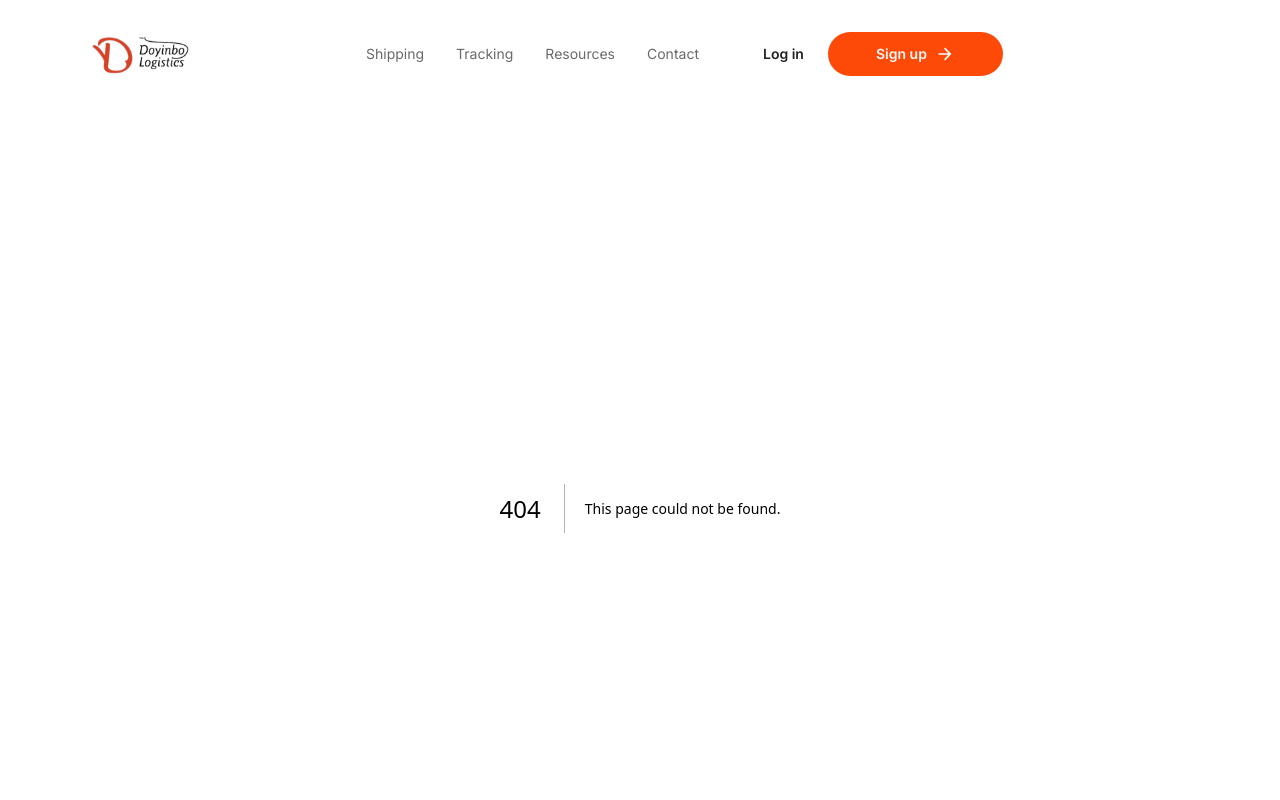
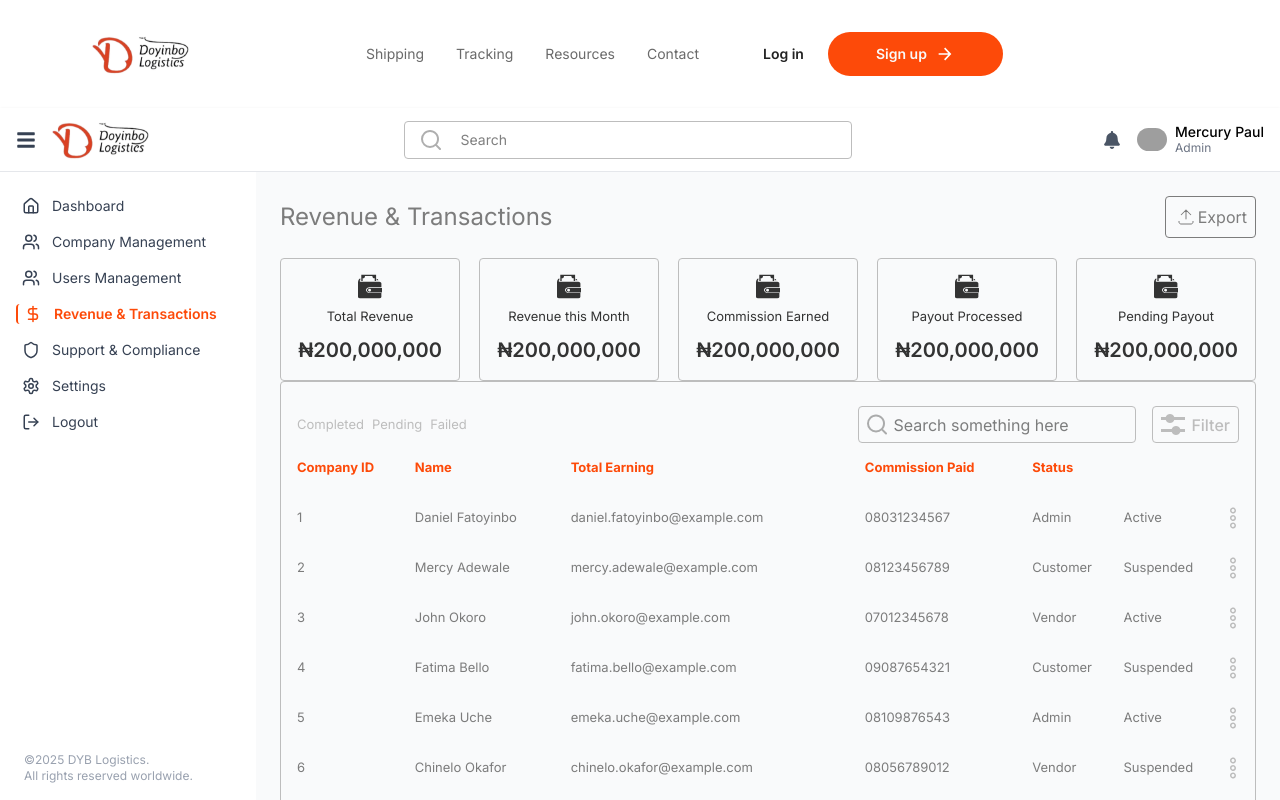
Before and after one commit to Johnterrie/DYBLogistics, a Next.js app: page /super-admin/revenue-transactions in a window 1280 px wide. Before the commit this address had no page. Shown: the top 800 px of the page. Built offline with nearby package versions, Linux system fonts and the light colour scheme; grey boxes are pictures that could not be loaded.

Commit message:
feat: create revenue and transaction page

```diff
--- a/src/app/components/super-admin/SideBar.tsx
+++ b/src/app/components/super-admin/SideBar.tsx
@@ -55,7 +55,7 @@ const Sidebar: React.FC = () => {
   const pathname = usePathname();
 
   return (
-    <div className="flex flex-col justify-between items-start w-64 bg-white h-screen border-r px-4 py-6">
+    <div className="flex flex-col justify-between items-start w-64 bg-white h-screen border-r-[#BDBDBD] border-b-[#BDBDBD] border-t-[#BDBDBD] px-4 py-6">
       <div className="mb-10">
         <ul className="space-y-4">
           {navItems.map((item, idx) => {
--- /dev/null
+++ b/src/app/components/super-admin/revenue/Revenue.tsx
@@ -0,0 +1,149 @@
+"use client";
+
+import Image from "next/image";
+import React, { useState } from "react";
+
+import exportButton from "../../../../../public/icons/export-grey.svg";
+import searchIcon from "../../../../../public/icons/search-icon.svg";
+import filterIcon from "../../../../../public/icons/filter-icon.svg";
+import { userTableData } from "../user-management/userData";
+
+import StatCard from "./StatCard";
+import Table, { TableItem } from "../../table/Table";
+
+const stats = [
+  { revenueTitle: "Total Revenue", revenueValue: "₦200,000,000" },
+  { revenueTitle: "Revenue this Month", revenueValue: "₦200,000,000" },
+  { revenueTitle: "Commission Earned", revenueValue: "₦200,000,000" },
+  { revenueTitle: "Payout Processed", revenueValue: "₦200,000,000" },
+  { revenueTitle: "Pending Payout", revenueValue: "₦200,000,000" },
+];
+
+const header = [
+  "Company ID",
+  "Name",
+  "Total Earning",
+  "Commission Paid",
+  "Status",
+];
+
+const RevenueStatus = ["Completed", "Pending", "Failed"];
+
+const renderRow = (item: TableItem) => (
+  <>
+    <td>{item.id}</td>
+    <td>{item.name}</td>
+    <td>{item.email}</td>
+    <td>{item.phone}</td>
+    <td>{item.userType}</td>
+    <td>
+      <span className={`status ${item.status.toLowerCase()}`}>
+        {item.status}
+      </span>
+    </td>
+  </>
+);
+
+const Revenue = () => {
+  const [filterStatus, setFilterStatus] = useState("All");
+  const [searchQuery, setSearchQuery] = useState("");
+
+  const filteredData = userTableData.filter((user) => {
+    const matchesStatus =
+      filterStatus === "All" || user.status === filterStatus;
+
+    const matchesSearch = Object.values(user)
+      .join(" ")
+      .toLowerCase()
+      .includes(searchQuery.toLowerCase());
+
+    return matchesStatus && matchesSearch;
+  });
+
+  function handleEdit() {
+    console.log("Editing item");
+  }
+
+  function handleView() {
+    console.log("viewing item");
+  }
+
+  function handleDelete() {
+    console.log("deleting item");
+  }
+  return (
+    <div>
+      <div className="flex flex-row justify-between items-center">
+        <h2 className="font-normal text-[#7C7C7C] text-2xl">
+          Revenue & Transactions
+        </h2>
+        <button className="flex flex-row justify-between items-center text-[#7C7C7C] text-[16px] font-normal border-[0.5px] border-[#7C7C7C] rounded-[4px] p-2">
+          <Image
+            width={24}
+            height={24}
+            src={exportButton}
+            alt="export transactions"
+          />
+          <span>Export</span>
+        </button>
+      </div>
+      <div className="flex flex-row justify-between mt-5">
+        {stats.map((item, idx) => (
+          <StatCard
+            key={idx}
+            revenueType={item.revenueTitle}
+            revenueValue={item.revenueValue}
+          />
+        ))}
+      </div>
+      <div className="border-[0.5px] border-[#BDBDBD] px-4 py-6 rounded-[4px] mb-30">
+        <div className="flex flex-row justify-between items-center ">
+          <ul className="flex flex-row justify-start items-center gap-2 text-[#BDBDBD] ">
+            {RevenueStatus.map((status) => (
+              <li
+                onClick={() => setFilterStatus(status)}
+                className={`font-normal text-[13px] ${filterStatus === status ? "text-[#FD4A09] underline underline-offset-3" : ""}`}
+                key={status}
+              >
+                {status}
+              </li>
+            ))}
+          </ul>
+          <div className="flex flex-row gap-4">
+            <div className="flex flex-row justify-start border-[0.5px] px-2 gap-1.5 border-[#BDBDBD] rounded-[4px] focus-within:border-[1px] focus-within:border-[#FD4A09]">
+              <Image src={searchIcon} alt="search" />
+              <input
+                type="text"
+                placeholder="Search something here"
+                value={searchQuery}
+                onChange={(e) => setSearchQuery(e.target.value)}
+                className="outline-none h-[35px]  "
+              />
+            </div>
+            <div className="flex flex-row items-center border-[0.5px] px-2 gap-1.5 border-[#BDBDBD] rounded-[4px] focus-within:border-[1px] focus-within:border-[#FD4A09]">
+              <Image src={filterIcon} alt="filter element" />
+              <span className="font-medium text-[16px] text-[#BDBDBD]">
+                Filter
+              </span>
+            </div>
+          </div>
+        </div>
+
+        <Table
+          error={false}
+          onDelete={handleDelete}
+          onEdit={handleEdit}
+          onView={handleView}
+          isLoading={false}
+          renderRow={renderRow}
+          itemsPerPage={10}
+          data={filteredData}
+          headers={header}
+          getId={(item) => item.id}
+        />
+      </div>
+    </div>
+  );
+};
+
+export default Revenue;
--- /dev/null
+++ b/src/app/components/super-admin/revenue/StatCard.tsx
@@ -0,0 +1,22 @@
+import Image from "next/image";
+import React, { FC } from "react";
+import wallet from "../../../../../public/icons/adjust-fee.svg";
+
+type StatCardProps = {
+  revenueType: string;
+  revenueValue: string;
+};
+
+const StatCard: FC<StatCardProps> = ({ revenueType, revenueValue }) => {
+  return (
+    <div className="flex flex-col justify-between items-center border-[0.5px] border-[#BDBDBD] w-[180px] h-[123px] rounded-[4px] px-[19px] py-[15px] ">
+      <Image width={24} height={24} src={wallet} alt="wallet" />
+      <p className="text-[13px] text-[#333333] font-normal  ">{revenueType}</p>
+      <p className="text-[20px] text-[#333333] font-semibold ">
+        {revenueValue}
+      </p>
+    </div>
+  );
+};
+
+export default StatCard;
--- /dev/null
+++ b/src/app/super-admin/revenue-transactions/page.tsx
@@ -0,0 +1,12 @@
+import Revenue from "@/app/components/super-admin/revenue/Revenue";
+import React from "react";
+
+const RevenueTransactionsPage = () => {
+  return (
+    <div>
+      <Revenue />
+    </div>
+  );
+};
+
+export default RevenueTransactionsPage;
--- a/src/app/super-admin/revenue/page.tsx
+++ /dev/null
@@ -1,7 +0,0 @@
-import React from "react";
-
-const Revenue = () => {
-  return <div>revenue page</div>;
-};
-
-export default Revenue;
```
Also changed, not shown: public/icons/export-grey.svg (added).
